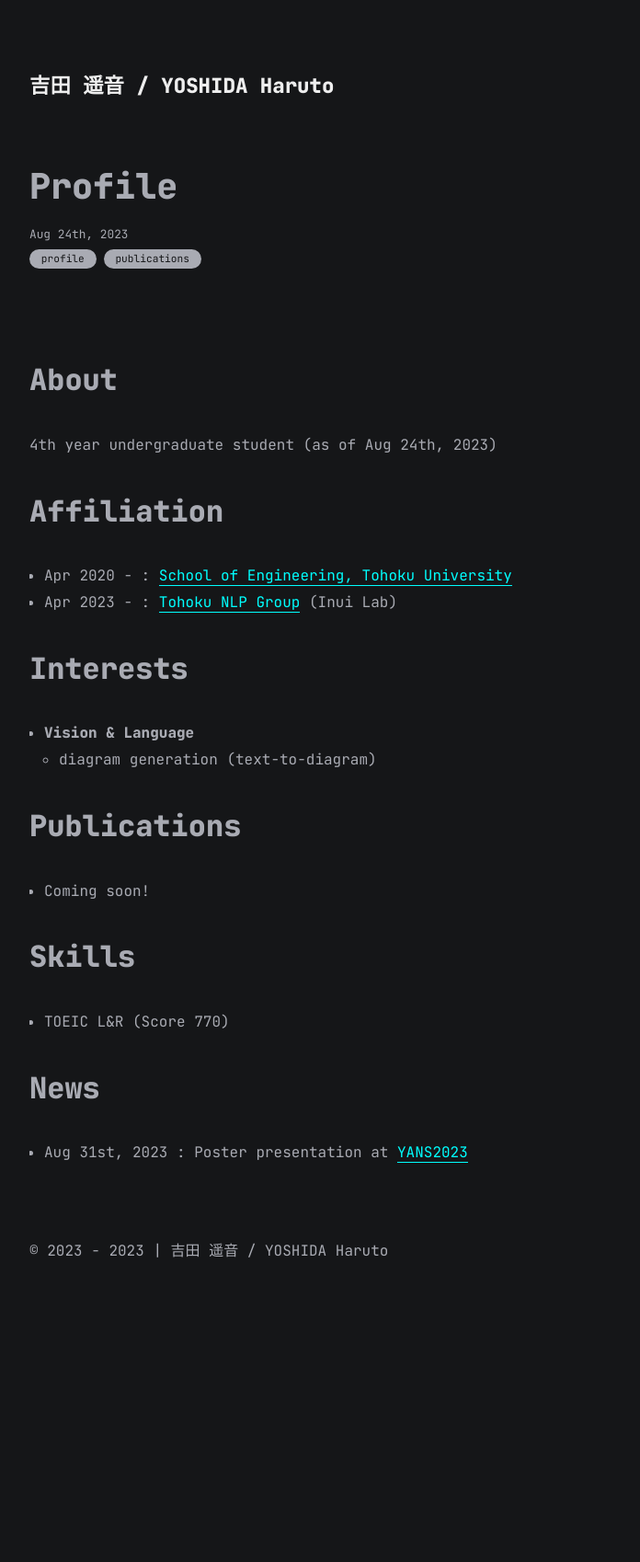
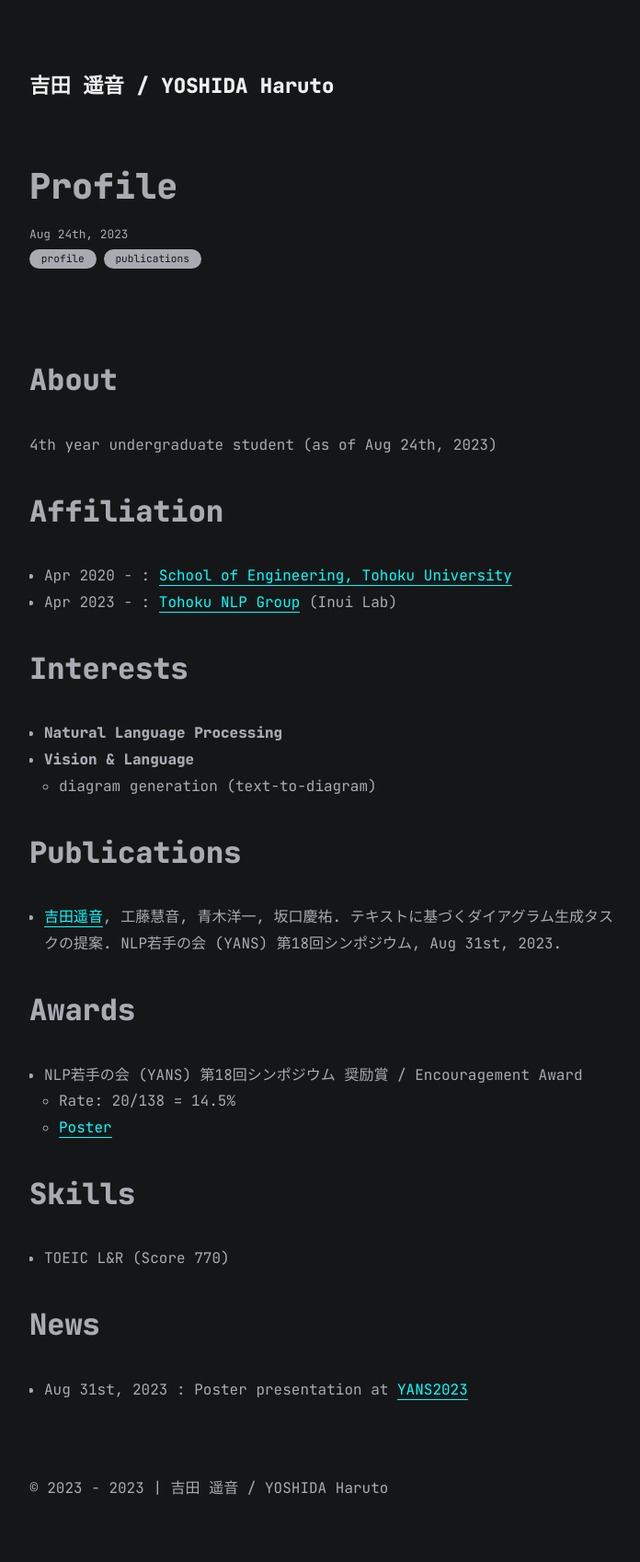
Before and after one commit to haruto2001/haruto2001-cv-old, a Jekyll site: the page built from docs/all_collections/_posts/2023-08-24-profile.md, in a window 1280 px wide. Shown: the whole page at 92% size, without its empty margins (283-979 px from the left). Built offline with Jekyll 4.4.1, drawn with Linux system fonts in a browser that asks for light colours; before the commit the page ends 1440 px from its top, so only the background shows below that.

Commit message:
update profile page

```diff
--- a/docs/all_collections/_posts/2023-08-24-profile.md
+++ b/docs/all_collections/_posts/2023-08-24-profile.md
@@ -18,13 +18,21 @@ categories: ["profile", "publications"]
 
 # Interests
 
+- **Natural Language Processing**
 - **Vision & Language**
   - diagram generation (text-to-diagram)
 
 
 # Publications
 
-- Coming soon!
+- [吉田遥音][TOP], 工藤慧音, 青木洋一, 坂口慶祐. テキストに基づくダイアグラム生成タスクの提案. NLP若手の会 (YANS) 第18回シンポジウム, {{"2023-08-31" | date_to_string: "ordinal", "US"}}.
+
+
+# Awards
+
+- NLP若手の会 (YANS) 第18回シンポジウム 奨励賞 / Encouragement Award
+  - Rate: 20/138 = 14.5%
+  - [Poster][Poster]
 
 
 # Skills
@@ -41,5 +49,9 @@ categories: ["profile", "publications"]
 <!-- Affiliation -->
 [Tohoku University]: https://www.eng.tohoku.ac.jp/
 [Tohoku NLP]: https://www.nlp.ecei.tohoku.ac.jp/
+<!-- Publications -->
+[TOP]: https://haruto2001.github.io/
+<!-- Awards -->
+[Poster]: {{site.baseurl}}/assets/icons/twitter.png
 <!-- News -->
 [YANS2023]: https://yans.anlp.jp/entry/yans2023
```
